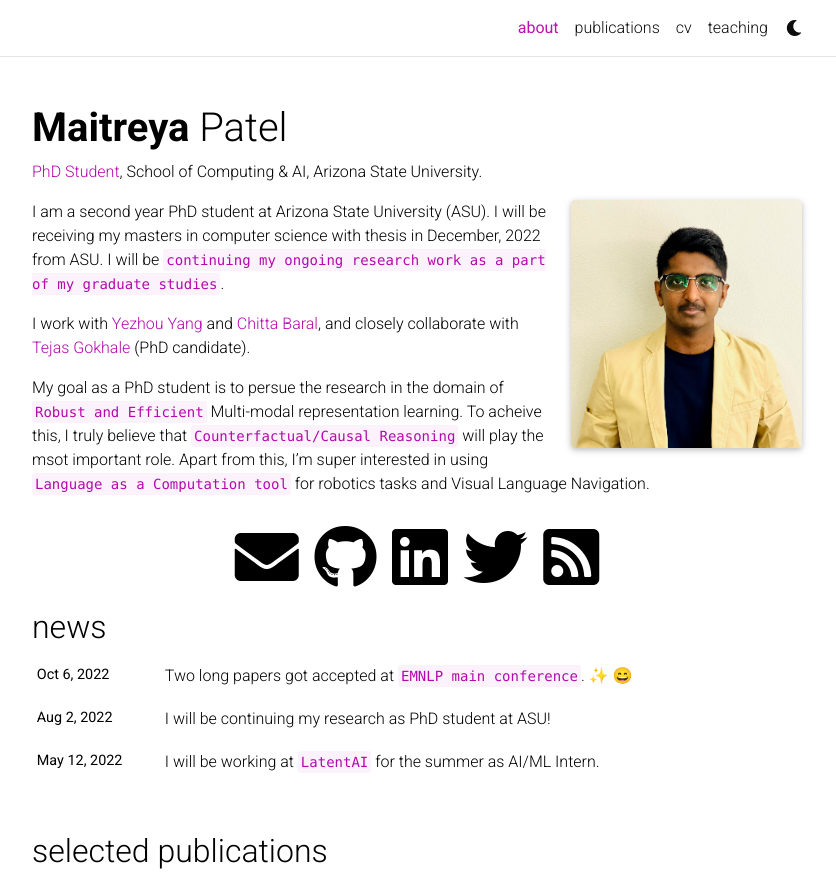
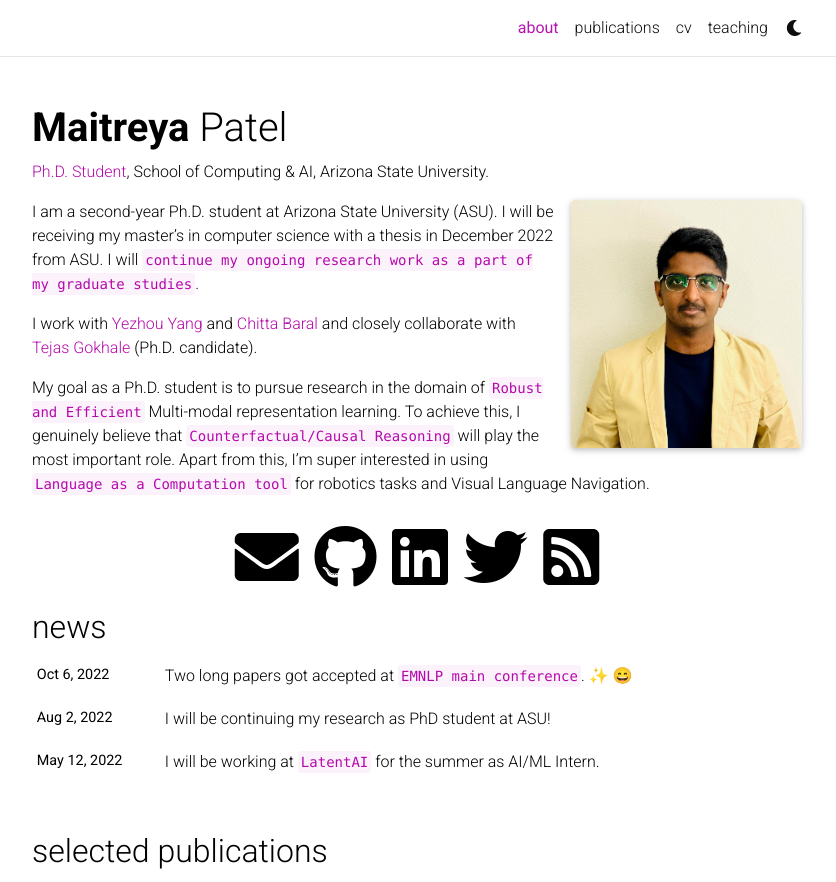
Before and after one commit to Maitreyapatel/maitreyapatel.github.io, a Jekyll site: the page built from _pages/about.md, in a window 1280 px wide and 1056 px high, cut to the strip 0-882 px from the top of the window. Shown: the whole strip, without its empty margins (223-1059 px from the left). Built offline with Jekyll 4.4.1, drawn with Linux system fonts in a browser that asks for light colours; full-size pictures stand in for the smaller copies a plugin makes; emoji names are drawn with the system emoji font; comment, search, counter and statistics services are not loaded; a style sheet for code colours, icons or effects is not loaded.

Commit message:
about updated

```diff
--- a/_pages/about.md
+++ b/_pages/about.md
@@ -2,7 +2,7 @@
 layout: about
 title: about
 permalink: /
-subtitle: <a href='#'>PhD Student</a>, School of Computing & AI, Arizona State University.
+subtitle: <a href='#'>Ph.D. Student</a>, School of Computing & AI, Arizona State University.
 
 profile:
   align: right
@@ -14,13 +14,17 @@ news: true  # includes a list of news items
 selected_papers: true # includes a list of papers marked as "selected={true}"
 social: true  # includes social icons at the bottom of the page
 ---
-I am a second year PhD student at Arizona State University (ASU). I will be receiving my masters in computer science with thesis in December, 2022 from ASU. I will be `continuing my ongoing research work as a part of my graduate studies`.
+
+I am a second-year Ph.D. student at Arizona State University (ASU). I will be receiving my master's in computer science with a thesis in December 2022 from ASU. I will `continue my ongoing research work as a part of my graduate studies`.
+
+<!-- I am a second year PhD student at Arizona State University (ASU). I will be receiving my masters in computer science with thesis in December, 2022 from ASU. I will be `continuing my ongoing research work as a part of my graduate studies`.  -->
 
 
-I work with [Yezhou Yang](https://yezhouyang.engineering.asu.edu) and [Chitta Baral](https://cogintlab-asu.github.io/), and closely collaborate with [Tejas Gokhale](https://www.tejasgokhale.com) (PhD candidate).
+I work with [Yezhou Yang](https://yezhouyang.engineering.asu.edu) and [Chitta Baral](https://cogintlab-asu.github.io/) and closely collaborate with [Tejas Gokhale](https://www.tejasgokhale.com) (Ph.D. candidate).
 
+My goal as a Ph.D. student is to pursue research in the domain of `Robust and Efficient` Multi-modal representation learning. To achieve this, I genuinely believe that `Counterfactual/Causal Reasoning` will play the most important role. Apart from this, I’m super interested in using `Language as a Computation tool` for robotics tasks and Visual Language Navigation.
 
-My goal as a PhD student is to persue the research in the domain of `Robust and Efficient` Multi-modal representation learning. To acheive this, I truly believe that `Counterfactual/Causal Reasoning` will play the msot important role. Apart from this, I'm super interested in using `Language as a Computation tool` for robotics tasks and Visual Language Navigation.
+<!-- My goal as a PhD student is to persue the research in the domain of `Robust and Efficient` Multi-modal representation learning. To acheive this, I truly believe that `Counterfactual/Causal Reasoning` will play the msot important role. Apart from this, I'm super interested in using `Language as a Computation tool` for robotics tasks and Visual Language Navigation. -->
 
 <!-- Write your biography here. Tell the world about yourself. Link to your favorite [subreddit](http://reddit.com). You can put a picture in, too. The code is already in, just name your picture `prof_pic.jpg` and put it in the `img/` folder.
 
```
